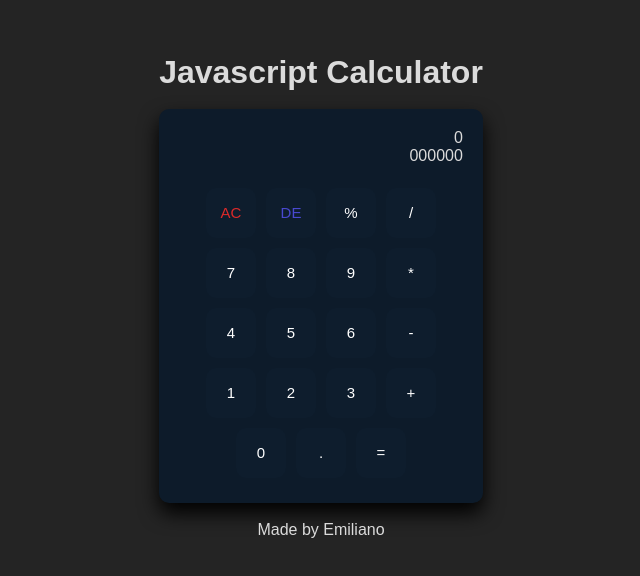
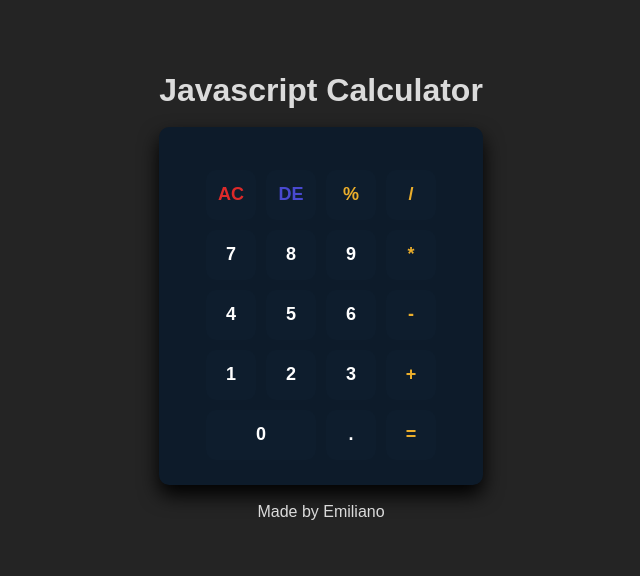
Before and after one commit to Emiliianoo/Javascript-Calculator, a React (Vite) app: page / in a window 1280 px wide. Shown: the part 104-680 px from the top of the page, without its empty margins (319-959 px from the left). Built offline with nearby package versions, Linux system fonts and the light colour scheme.

Commit message:
update 2
added some temporary code to get answer and fixed some bugs

```diff
--- a/index.html
+++ b/index.html
@@ -2,7 +2,6 @@
 <html lang="en">
   <head>
     <meta charset="UTF-8" />
-    <link rel="icon" type="image/svg+xml" href="/vite.svg" />
     <script src="https://cdn.freecodecamp.org/testable-projects-fcc/v1/bundle.js" defer></script>
     <meta name="viewport" content="width=device-width, initial-scale=1.0" />
     <title>Calculator</title>
--- a/src/App.jsx
+++ b/src/App.jsx
@@ -4,23 +4,24 @@ import viteLogo from '/vite.svg'
 import './App.css'
 
 function App() {
-  const [text, setText] = useState("0")
-  const [expression, setExpression] = useState("000000");
+  const [text, setText] = useState("")
+  const [expression, setExpression] = useState("");
 
   const btnPress = (symbol) => {
 
     if(symbol === "clear") {
-      setText("0");
-      setExpression("");
+      setText("");
+      setExpression("0");
     } else if(symbol === "delete"){
-      setExpression(expression.slice(0, -1));
+      const updatedExpression = expression.trim();
+      setExpression(updatedExpression.slice(0, -1));
     } else if(text === '%'){
       if(answer === "") return;
       setText((parseFloat(text) / 100).toString());
-    } else if(/[*/+-]/.test(symbol)) {
+    } else if(/[-+/*]/.test(symbol)) { // if it is an operator
       setExpression(expression + " " + symbol + " ");
     } else if(symbol === "=") {
-
+      getAnswer();
     } else if(symbol === ".") {
       const last = expression.split(/[-+/*]/g).pop();
 
@@ -38,7 +39,20 @@ function App() {
       }
     }
 
-  }
+  };
+
+  const getAnswer = () => {
+    const expressionWithoutSpaces = expression.replace(/\s+/g, '');
+    try {
+      const answer = eval(expressionWithoutSpaces);
+      setText(answer.toString());
+      setExpression("");
+    } catch (error) {
+      // Handle any error that might occur during evaluation
+      setText('Error');
+      setExpression('');
+    }
+  };
 
   return (
     <>
@@ -47,8 +61,10 @@ function App() {
         <br />
 
         <div id="calculator">
-          <div id="text">{text}</div>
-          <div id="display">{expression}</div>
+          <div id="display">
+            <div id="answer">{text}</div>
+            <div id="text">{expression}</div>
+          </div>
           <br />
 
           <button onClick={() => btnPress("clear")} className="btn" id="clear">AC</button>
--- a/src/index.css
+++ b/src/index.css
@@ -22,11 +22,12 @@ body {
   padding: 20px 0 20px 0;
 }
 
-#text, #display {
+#text, #answer {
   text-align: right;
-  padding-right: 20px;
-  padding-left: 20px;
+  padding-right: 30px;
+  padding-left: 30px;
   color:#dbdbdb;
+  font-size: 23px;
 }
 
 .btn {
@@ -34,10 +35,19 @@ body {
   height: 50px;
   background-color: #0e1d2d;
   border-radius: 10px;
-  font-size: 15px;
+  font-size: 18px;
   color: white;
   margin: 5px 5px;
   border: none;
+  font-weight: bold;
+}
+
+#zero {
+  width: 110px;
+}
+
+#multiply, #divide, #percentage, #subtract, #add, #equals {
+  color: #ebae2b;
 }
 
 button:hover {
```
